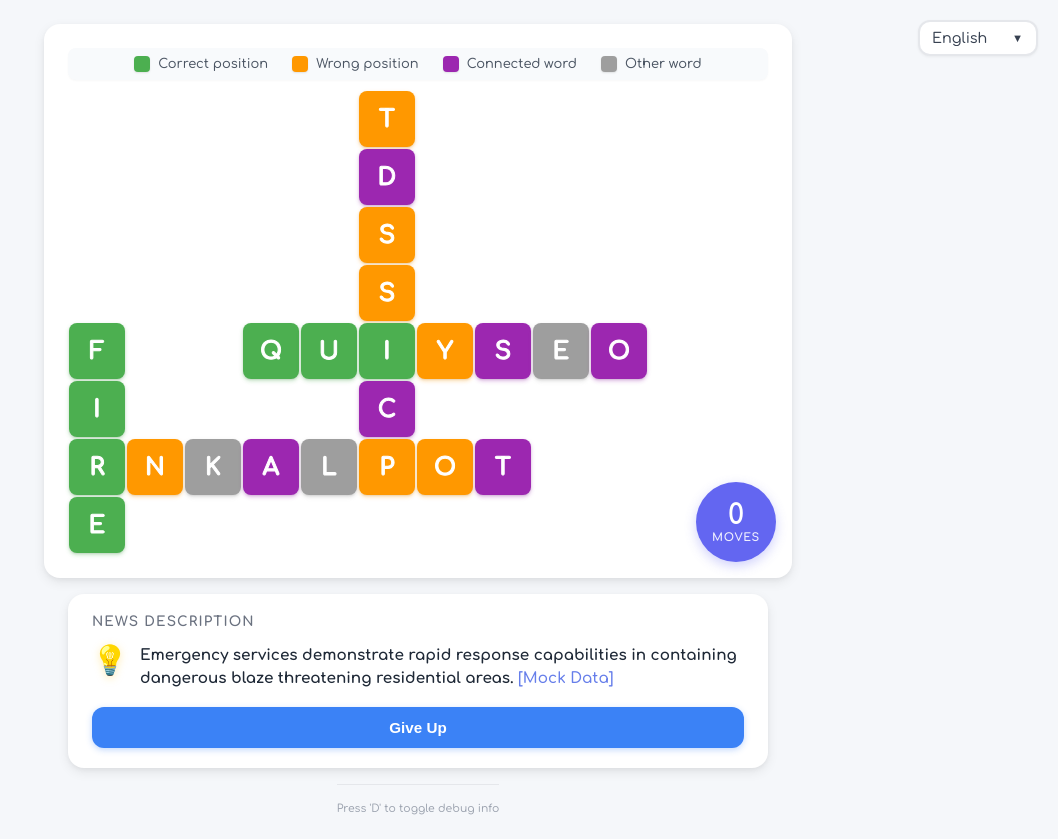
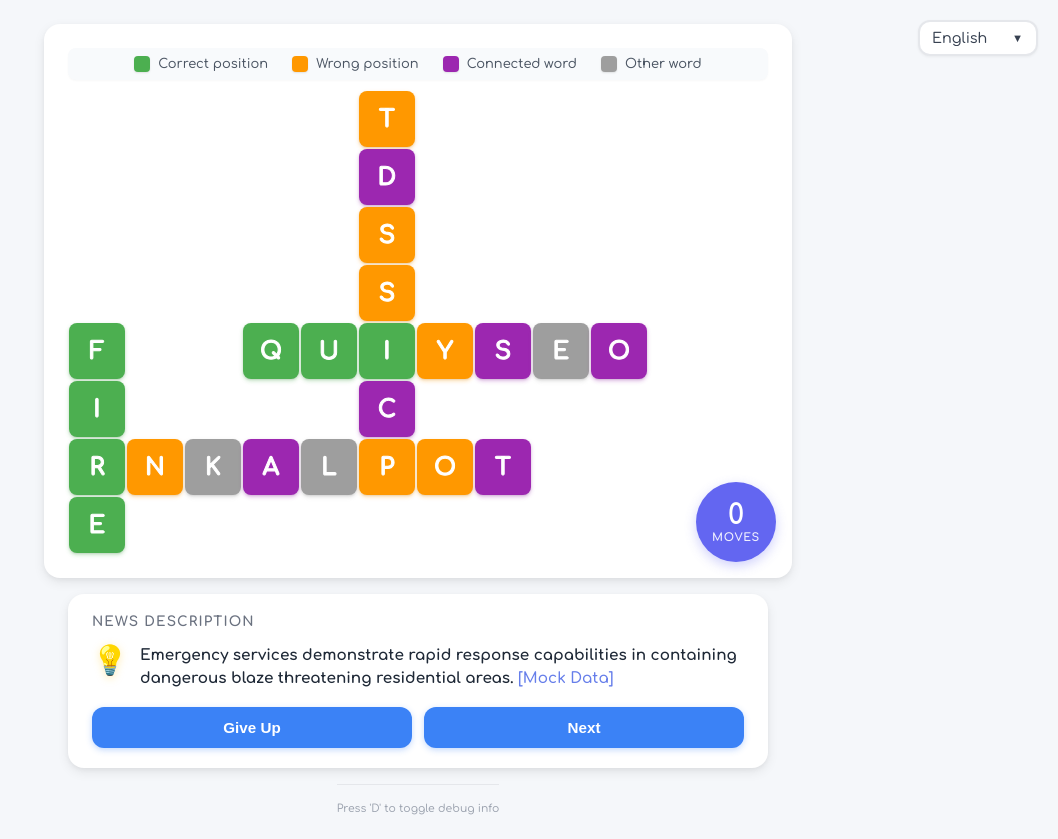
Before and after one commit to Pak911/headlines, a plain HTML site: page index.html in a window 1280 px wide. Shown: the whole page, without its empty margins (222-1280 px from the left). Drawn offline with Linux system fonts and the light colour scheme; no server answers.

Commit message:
give up and next

```diff
--- a/index.html
+++ b/index.html
@@ -67,7 +67,10 @@
                     <!-- Description will be displayed here as a hint -->
                 </div>
             </div>
-            <button class="next-headline-btn" onclick="initGame()">Next Headline</button>
+            <div class="hint-buttons">
+                <button class="give-up-btn" onclick="giveUp()">Give Up</button>
+                <button class="next-headline-btn" onclick="initGame()">Next</button>
+            </div>
         </div>
     </div>
 
--- a/localization/en.js
+++ b/localization/en.js
@@ -13,7 +13,8 @@ const en = {
             one: "move",
             other: "moves"
         },
-        nextHeadline: "Give Up",
+        giveUp: "Give Up",
+        nextHeadline: "Next",
         replay: "Replay",
         readFullArticle: "Read Full Article",
         newHeadline: "Next Headline"
--- a/localization/ru.js
+++ b/localization/ru.js
@@ -14,7 +14,8 @@ const ru = {
             few: "хода",
             many: "ходов"
         },
-        nextHeadline: "Сдаться",
+        giveUp: "Сдаться",
+        nextHeadline: "Дальше",
         replay: "Играть снова",
         readFullArticle: "Читать статью полностью",
         newHeadline: "Дальше"
--- a/scripts/gameplay/game-controller.js
+++ b/scripts/gameplay/game-controller.js
@@ -655,8 +655,33 @@ function autoWinGame() {
     _log('✅ Auto-win completed!');
 }
 
+// Give up function - reveals solution without victory modal
+function giveUp() {
+    if (!currentHeadline || !grid) {
+        _log('❌ No active game to give up');
+        return;
+    }
+
+    _log('🏳️ Giving up - revealing solution...');
+
+    // Set all letters to their correct positions
+    for (let r = 0; r < grid.length; r++) {
+        for (let c = 0; c < grid[r].length; c++) {
+            if (grid[r][c].letter) {
+                grid[r][c].currentLetter = grid[r][c].letter;
+            }
+        }
+    }
+
+    // Re-render the grid
+    renderCrossword();
+
+    _log('✅ Solution revealed!');
+}
+
 // Make auto-win function globally available
 window.autoWinGame = autoWinGame;
+window.giveUp = giveUp;
 
 // Replace the original initGame with enhanced version
 window.initGame = enhancedInitGame;
--- a/scripts/main.js
+++ b/scripts/main.js
@@ -93,6 +93,12 @@ function updateLocalizedText() {
             nextHeadlineBtn.textContent = t('ui.nextHeadline');
         }
 
+        // Update give up button
+        const giveUpBtn = document.querySelector('.give-up-btn');
+        if (giveUpBtn) {
+            giveUpBtn.textContent = t('ui.giveUp');
+        }
+
         // Update old button location for compatibility
         const oldNextHeadlineBtn = document.querySelector('.new-game-btn-header');
         if (oldNextHeadlineBtn) {
--- a/styles/hint-section.css
+++ b/styles/hint-section.css
@@ -52,7 +52,7 @@
 }
 
 /* Next Headline Button */
-.next-headline-btn {
+.next-headline-btn, .give-up-btn {
     padding: 12px 20px;
     background: #3b82f6;
     color: white;
@@ -64,18 +64,26 @@
     transition: all 0.2s ease;
     box-shadow: 0 2px 6px rgba(59, 130, 246, 0.3);
     white-space: nowrap;
-    width: 100%;
 }
 
-.next-headline-btn:hover {
+.next-headline-btn:hover, .give-up-btn:hover {
     transform: translateY(-2px);
     box-shadow: 0 4px 10px rgba(59, 130, 246, 0.4);
     background: #2563eb;
 }
 
-.next-headline-btn:active {
+.next-headline-btn:active, .give-up-btn:active {
     transform: translateY(0);
     box-shadow: 0 2px 6px rgba(59, 130, 246, 0.3);
+}
+
+.hint-buttons {
+    display: flex;
+    gap: 12px;
+}
+
+.hint-buttons button {
+    flex: 1;
 }
 
 /* Source link styling within hint text */
```
